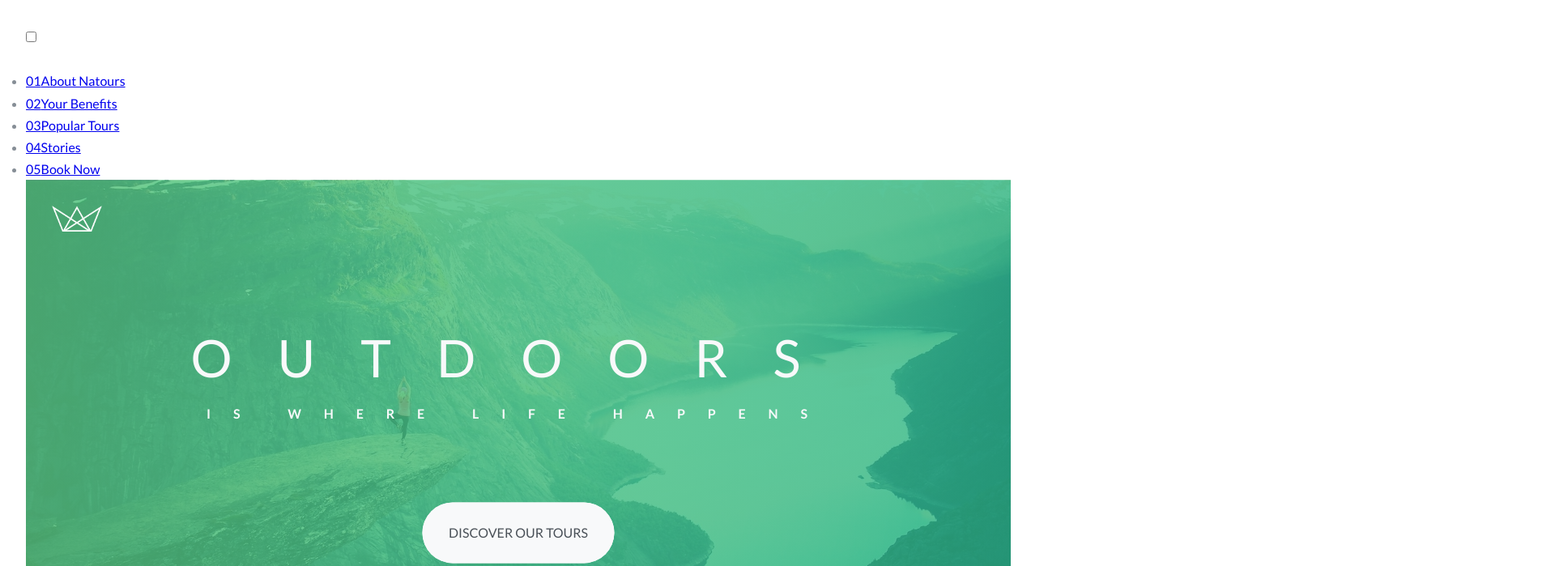
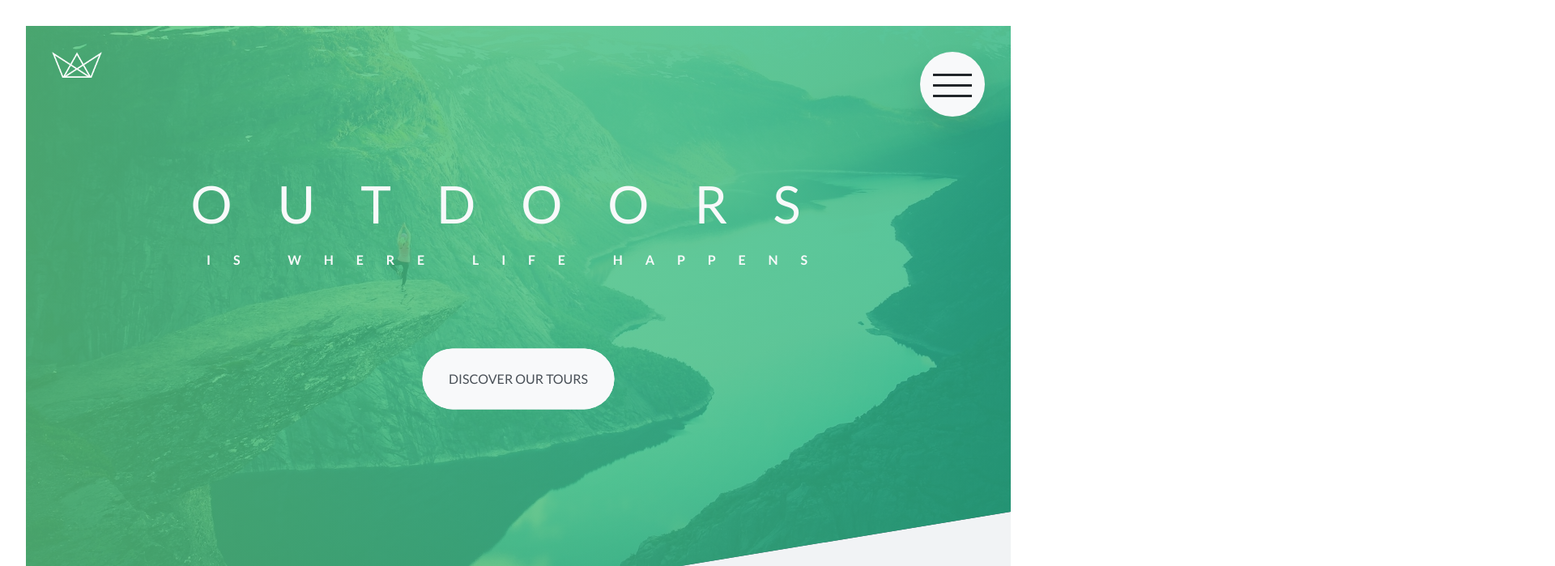
Before and after one commit to uchario/Natours-Advance-CSS-Design, a website: page index.html in a window 1280 px wide. Shown: the top 699 px of the page at 81% size, 1920 px wide, since content can reach past the window. Drawn offline with nearby package versions, Linux system fonts and the light colour scheme; files that its build step writes are made by us from their sources.

Commit message:
add components/popup and layout/navigation

```diff
--- a/sass/main.scss
+++ b/sass/main.scss
@@ -13,11 +13,13 @@
 @import "components/composition";
 @import "components/feature-box";
 @import "components/form";
+@import "components/popup";
 @import "components/story";
 
 @import "layout/header";
 @import "layout/footer";
 @import "layout/grid";
+@import "layout/navigation";
 
 @import "pages/home";
 
```
